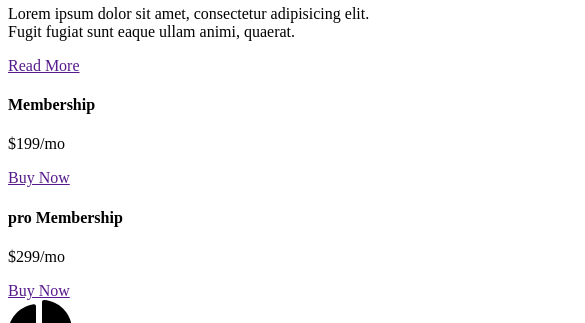
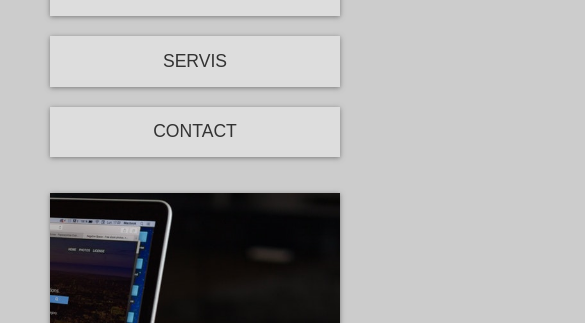
Before and after one commit to VitTaras/Grid_Web, a plain HTML site: page index.html in a window 390 px wide. Shown: the part 150-473 px from the top of the page, 585 px wide, since content can reach past the window. Drawn offline with Linux system fonts and the light colour scheme.

Commit message:
Update style.css

```diff
--- a/css/style.css
+++ b/css/style.css
@@ -1,11 +1,203 @@
-/ * CSS Variables */
-: root {
+/* CSS Variables */
+:root {
     --primary: #ddd;
     --dark: #333;
     --light: #fff;
-    --shadow: 0 1px 5px rgba(104, 104, 104, 104, 0.8);
+    --shadow: 0 1px 5px rgba(104, 104, 104, 0.8);
 }
 
 html {
+    -webkit-box-sizing: border-box;
+    box-sizing: border-box;
+    font-family: Arial, Helvetica, sans-serif;
+    color: var(--dark);
+}
+body {
+    background: #CCC;
+    margin: 30px 50px;
+    line-height: 1.4;
+}
+.btn {
+    background: var(--dark);
+    color: var(--light);
+    padding: 0.6rem 1.3rem;
+    text-decoration: none;
+    border: 0;
+}
+img {
+    max-width: 100%;
+}
+.wrapper {
+    display: grid;
+    grid-gap: 20px;
+}
 
+/* Navigation */
+.main-nav ul {
+    display: grid;
+    grid-gap: 20px;
+    padding: 0;
+    list-style: none;
+    grid-template-columns: repeat(4, 1fr);
 }
+.main-nav a {
+    background: var(--primary);
+    display: block;
+    text-decoration: none;
+    padding: 0.8rem;
+    text-align: center;
+    color: var(--dark);
+    text-transform: uppercase;
+    font-size: 1.1rem;
+    -webkit-box-shadow: var(--shadow);
+    box-shadow: var(--shadow);
+}
+.main-nav a:hover {
+    background: var(--dark);
+    color: var(--primary);
+}
+
+
+/* Top Container */
+
+.top-container {
+    display: grid;
+    grid-gap: 20px;
+    grid-template-areas:
+        'showcase showcase top-box-a'
+        'showcase showcase top-box-b'
+}
+
+/* Showcase */
+.showcase {
+    grid-area: showcase;
+    min-height: 450px;
+    background: url(../img/netbok.jpg);
+    background-size: cover;
+    background-position: center;
+    padding: 3rem;
+    display: -webkit-box;
+    display: -ms-flexbox;
+    display: flex;
+    -webkit-box-orient: vertical;
+    -webkit-box-direction: normal;
+    -ms-flex-direction: column;
+    flex-direction: column;
+    -webkit-box-align: start;
+    -ms-flex-align: start;
+    align-items: center;
+    -webkit-box-pack: center;
+    -ms-flex-pack: center;
+    justify-content: center;
+    -webkit-box-shadow: var(--shadow);
+    box-shadow: var(--shadow);
+}
+.showcase h1 {
+    font-size: 4rem;
+    margin-bottom: 0;
+    color: var(--light);
+}
+.showcase p {
+    font-size: 1.3rem;
+    margin-top: 0;
+    color: var(--light);
+}
+/*Top Box */
+.top-box {
+    background: var(--primary);
+    display: grid;
+    -webkit-box-align: center;
+    -ms-flex-align: center;
+    align-items: center;
+    justify-items: center;
+    -webkit-box-shadow: var(--shadow);
+    box-shadow: var(--shadow);
+    padding: 1.5rem;
+}
+.top-box .price {
+    font-size: 2.5rem;
+}
+.top-box-a {
+    grid-area: top-box-a;
+}
+.top-box-a {
+    grid-area: top-box-b;
+}
+
+
+/* Boxes */
+.boxes {
+    display: grid;
+    grid-gap: 20px;
+    grid-template-columns: repeat(auto-fit, minmax(200px, 1fr));
+}
+
+.box {
+    background: var(--primary);
+    text-align: center;
+    padding: 1.5rem 2rem;
+    -webkit-box-shadow: var(--shadow);
+    box-shadow: var(--shadow);
+}
+.info {
+     background: var(--primary);
+     -webkit-box-shadow: var(--shadow);
+     box-shadow: var(--shadow);
+     display: grid;
+     grid-gap: 30px;
+     padding: 3rem;
+     grid-template-columns: repeat(2, 1fr);
+}
+
+/* Portfolio */
+.portfolio {
+    display: grid;
+    grid-gap: 20px;
+    grid-template-columns: repeat(auto-fit, minmax(200px, 1fr));
+}
+
+.portfolio img {
+    width: 100%;
+    -webkit-box-shadow: var(--shadow);
+    box-shadow: var(--shadow);
+}
+/* Footer */
+footer {
+    margin-top: 2rem;
+    background: var(--dark);
+    color: var(--light);
+    text-align: center;
+    padding: 1rem;
+}
+
+/* Media Queries */
+@media(max-width: 700px) {
+    .top-container {
+        grid-template-areas:
+        'showcase showcase'
+        'top-box-a top-box-b';
+    }
+    .showcase h1 {
+        font-size: 2.5rem;
+    }
+    .main-nav ul {
+        grid-template-columns: 1fr;
+    }
+    .info {
+        grid-template-columns: 1fr;
+    }
+    .info .btn {
+        display: block;
+        text-align: center;
+        margin: auto;
+    }
+}
+
+@media(max-width: 500px) {
+    .top-container {
+        grid-template-areas:
+        'showcase'
+        'top-box-a'
+        'top-box-b';
+    }
+}
```
